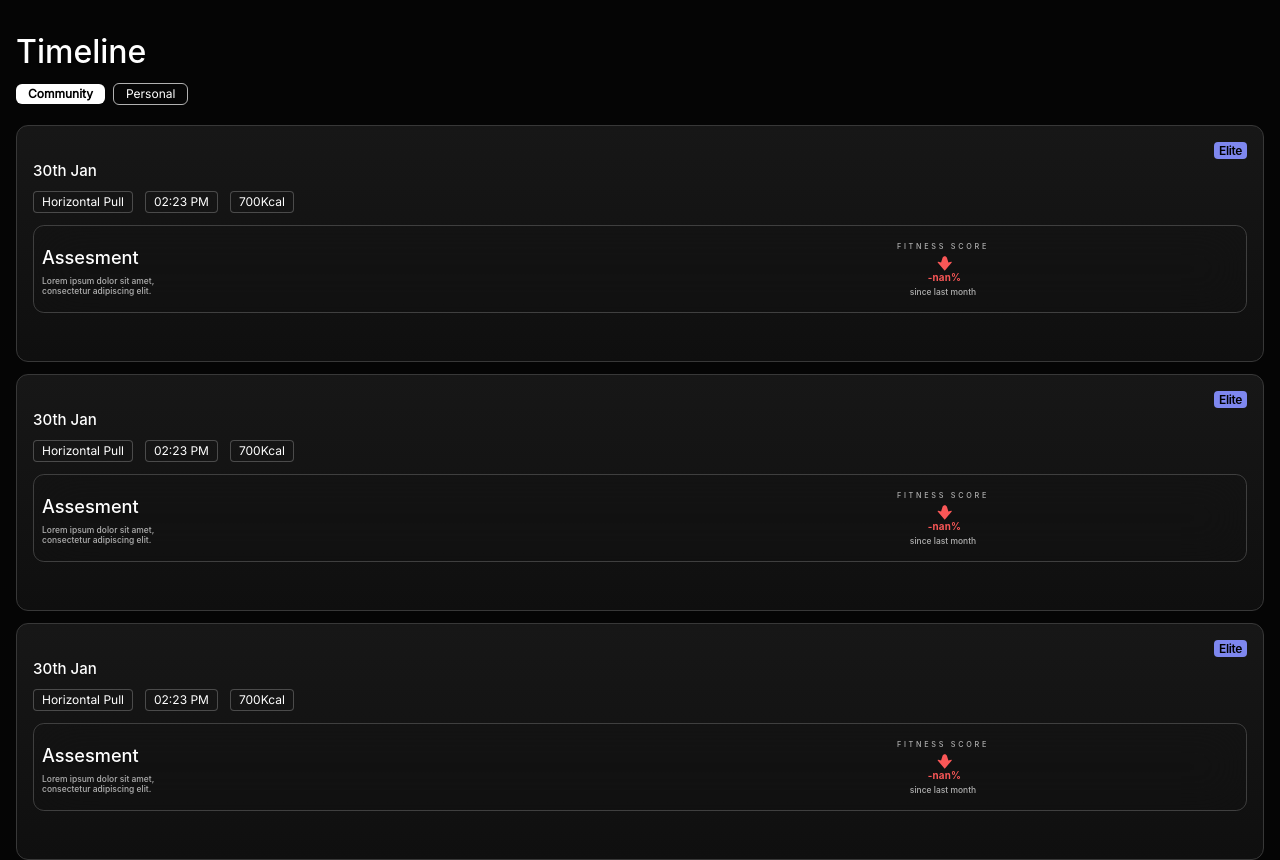
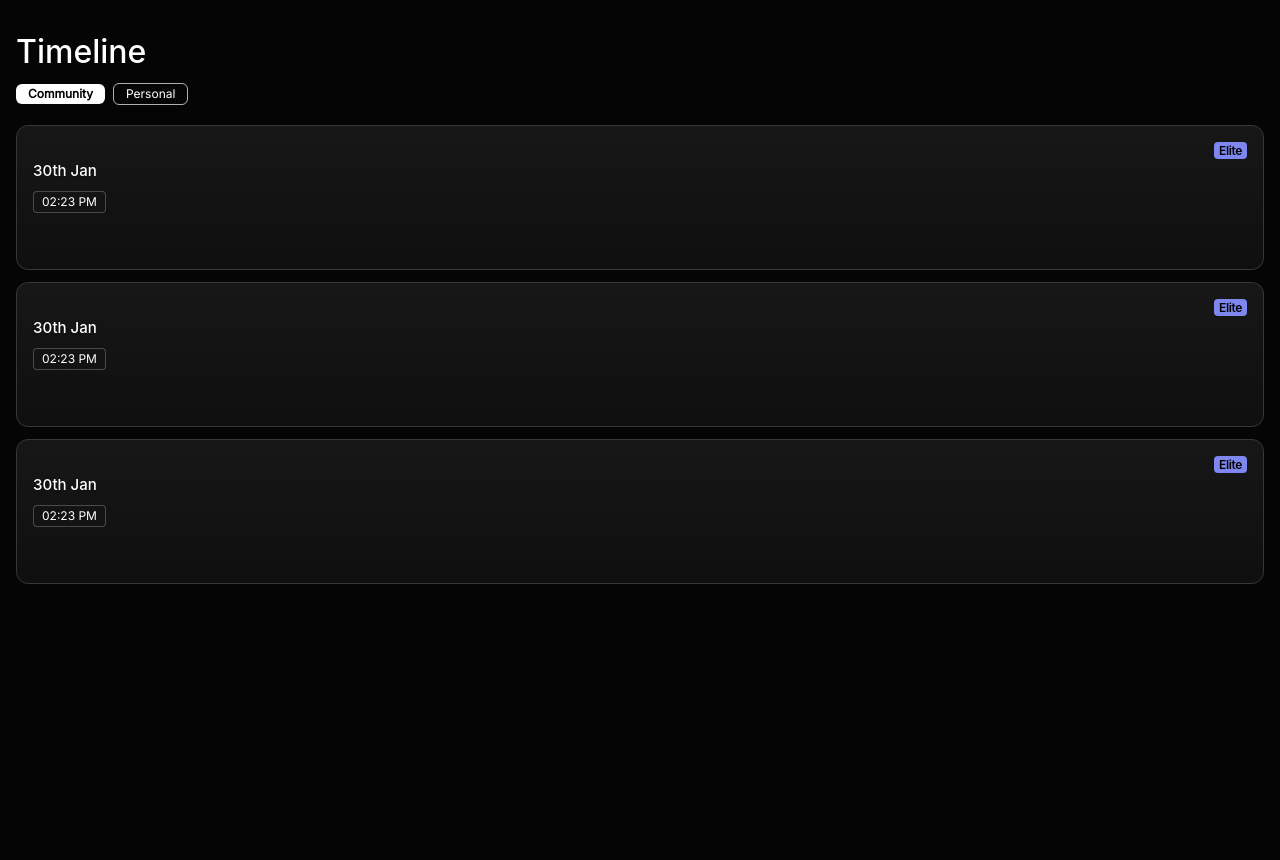
Before and after one commit to on-the-move-life/otm-client, a React (Create React App) app: page /timeline in a window 1280 px wide. After the commit the page ends 800 px from the top, so only its background shows below. Built offline with nearby package versions, Linux system fonts and the light colour scheme.

Commit message:
[style] : Timeline Tile - All workouts included - Assesment and score will be shown only when it is in the data - horizontal pull and kcal removed

```diff
--- a/src/features/Timeline/AssesmentTile.js
+++ b/src/features/Timeline/AssesmentTile.js
@@ -55,7 +55,7 @@ line-height: normal;
 letter-spacing: 0.196px;
 text-transform: lowercase;
 `
-function AssesmentTile({ currScore, prevScore }) {
+function AssesmentTile({ currScore, prevScore, assessmentFeedback }) {
     const colors = useMemo(() => ['#5ECC7B', '#FA5757'], [])
     const [color, setColor] = useState(colors[0])
     const [isPostiveChange, setPositiveChange] = useState(true);
@@ -81,7 +81,13 @@ function AssesmentTile({ currScore, prevScore }) {
         <div className='w-full h-[88px] flex flex-row items-center justify-around rounded-[10.9px] border-[1px] border-[#3F3F3F] backdrop-blur-xl mt-1'>
             <div className='w-6/12 flex flex-col justify-center items-start p-2 gap-1'>
                 <AssesmentText>Assesment</AssesmentText>
-                <AssesmentPara>Lorem ipsum dolor sit amet, consectetur adipiscing elit.</AssesmentPara>
+                {
+                    assessmentFeedback?.map((feedback, index) => {
+                        return(
+                            <AssesmentPara key={index}>•{feedback}</AssesmentPara>
+                        )
+                    })
+                }
             </div>
             <div className='w-6/12 flex flex-col justify-center items-center gap-1'>
                 <FitnessScore>Fitness Score</FitnessScore>
--- a/src/features/Timeline/TimelineTile.js
+++ b/src/features/Timeline/TimelineTile.js
@@ -45,7 +45,7 @@ line-height: normal;
 letter-spacing: -0.36px;
 text-transform: capitalize;
 `
-const TimelineTile = ({ name, dateTime='1/30/2024 02:23 PM', kcal, workoutName, currScore, prevScore, sectionPerformance }) => {
+const TimelineTile = ({ name, dateTime='1/30/2024 02:23 PM', kcal, workoutName, currScore, prevScore, sectionPerformance, ref }) => {
   const tags = useMemo(() => ['Newbie', 'Beginner', 'Intermediate', 'Advanced', 'Elite'], [])
   const colors = useMemo(() => ['#FA5757', '#F5C563', '#DDF988', '#5ECC7B', '#7E87EF'], [])
   const [tag, setTag] = useState(tags[0]);
@@ -115,7 +115,7 @@ const TimelineTile = ({ name, dateTime='1/30/2024 02:23 PM', kcal, workoutName,
   }, [currScore, colors, tags, dateTime])
 
   return (
-    <div className="flex flex-col rounded-xl border border-[#383838] bg-[linear-gradient(180deg,_#171717_0%,_#0F0F0F_100%)] p-4">
+    <div className="flex flex-col rounded-xl border border-[#383838] bg-[linear-gradient(180deg,_#171717_0%,_#0F0F0F_100%)] p-4" ref={ref}>
       <div className='w-full flex flex-row items-center justify-between'>
         <Name>{name}</Name>
         <div style={{ backgroundColor: color }} className='h-fit w-fit px-[5px] py-[1px] flex flex-row justify-center items-center rounded-[4px]'>
@@ -125,17 +125,25 @@ const TimelineTile = ({ name, dateTime='1/30/2024 02:23 PM', kcal, workoutName,
 
       <Date>{date}</Date>
       <div className="timeline-tags flex flex-row space-x-3 text-xs my-2">
-        <InfoTile>Horizontal Pull</InfoTile>
+        {/* <InfoTile>Horizontal Pull</InfoTile> */}
         <InfoTile>{time}</InfoTile>
-        <InfoTile>700Kcal</InfoTile>
+        {/* <InfoTile>700Kcal</InfoTile> */}
       </div>
-      <AssesmentTile currScore={currScore} prevScore={prevScore}/>
+      {
+        sectionPerformance?.map((workout, index) => {
+          if(workout?.name === 'Assessment'){
+            return(
+              <AssesmentTile currScore={currScore} prevScore={prevScore} assessmentFeedback={workout?.displayInfo}/>
+            )
+          }
+        })
+      }
       <div className="mt-8 grid grid-cols-1 gap-4">
         {
           sectionPerformance?.map((workout, index) => {
-            if(index !== 0 && workout?.completed){
+            if(index !== 0){
               return(
-                <WorkoutTile workoutName={workout?.name} rounds={workout?.round} feedback={workout?.displayInfo}/>
+                <WorkoutTile workoutName={workout?.name} rounds={workout?.round} feedback={workout?.displayInfo} workoutCompleted={workout?.completed} key={index}/>
               )
             }
           })
--- a/src/features/Timeline/WorkoutTile.js
+++ b/src/features/Timeline/WorkoutTile.js
@@ -39,7 +39,7 @@ font-style: normal;
 font-weight: 500;
 line-height: normal;
 `
-function WorkoutTile({ workoutName, rounds, feedback }) {
+function WorkoutTile({ workoutName, rounds, feedback, workoutCompleted }) {
     const GreenTick = ({ className }) => {
         return (
             <svg xmlns="http://www.w3.org/2000/svg" width="25" height="26" viewBox="0 0 25 26" fill="none" className={className}>
@@ -67,7 +67,7 @@ function WorkoutTile({ workoutName, rounds, feedback }) {
         <Container className='relative w-full flex flex-col justify-start items-start gap-3 p-2'>
             <div className='flex flex-col justify-center items-start gap-1'>
                 <Heading>{workoutName}</Heading>
-                <Rounds>{rounds}</Rounds>
+                {rounds === "" ? <Rounds>0 Rounds</Rounds> : <Rounds>{rounds}</Rounds>}
             </div>
             <div className='flex flex-col justify-center items-start gap-[1px]'>
                 {feedback && feedback.map((feed, index) => {
@@ -76,7 +76,7 @@ function WorkoutTile({ workoutName, rounds, feedback }) {
                     )
                 })}
             </div>
-            <GreenTick className={'absolute top-[6px] right-[6px]'} />
+            {workoutCompleted && <GreenTick className={'absolute top-[6px] right-[6px]'} />}
         </Container>
     )
 }
```
